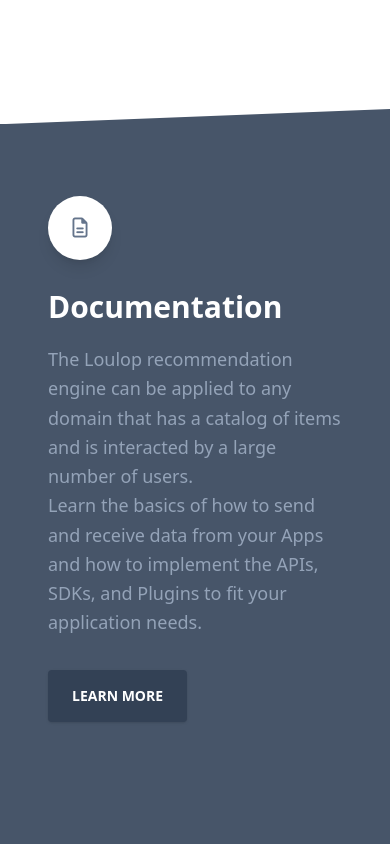
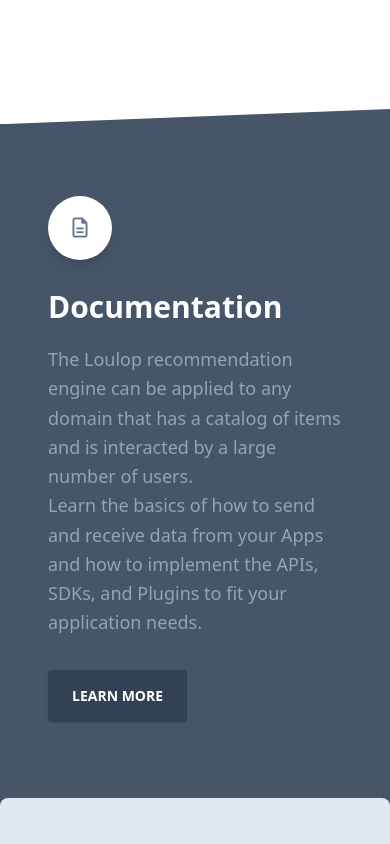
Before and after one commit to Loulop/raas-home-app, a Next.js app: page / in a window 390 px wide. Shown: the part 720-1564 px from the top of the page. Built offline with nearby package versions, Linux system fonts and the light colour scheme.

Commit message:
Update index.tsx

```diff
--- a/src/pages/index.tsx
+++ b/src/pages/index.tsx
@@ -72,7 +72,7 @@
             ></polygon>
           </svg>
         </div>
-        <div className="container mx-auto pb-64">
+        <div className="container mx-auto md:pb-64 pb-16">
           <div className="flex flex-wrap justify-center">
             <div className="w-full md:w-5/12 px-12 md:px-4 ml-auto mr-auto md:mt-32 mt-16">
               <div className="text-slate-500 p-3 text-center inline-flex items-center justify-center w-16 h-16 mb-6 shadow-lg rounded-full bg-white">
```
